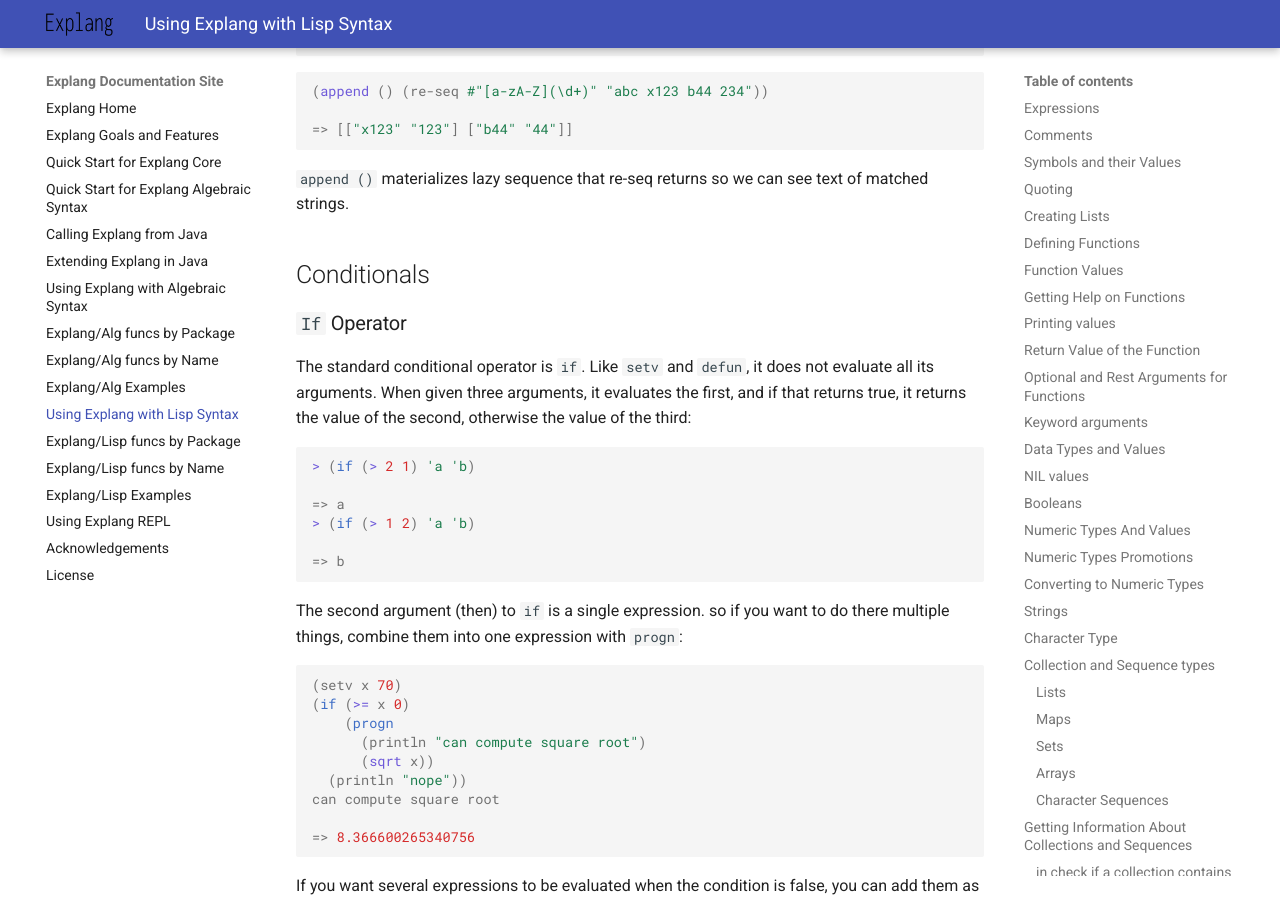
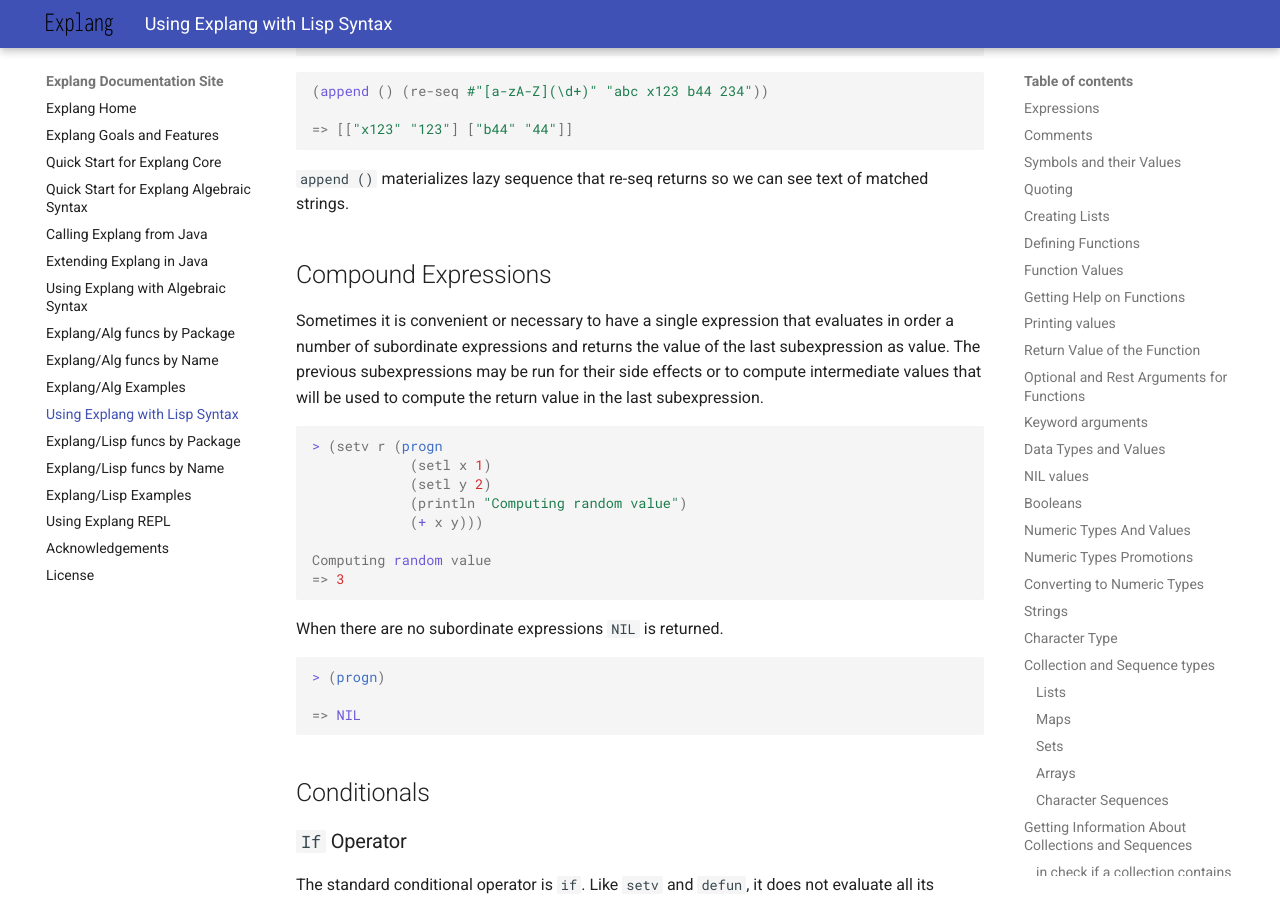
Before and after one commit to opsit-io/opsit-explang-docs, an MkDocs documentation site: the page built from docs/explang-lisp.md, in a window 1280 px wide and 900 px high, scrolled down 33731 px. Built offline with MkDocs 1.6.1 and Material for MkDocs 9.7.7, drawn with Linux system fonts in a browser that asks for light colours.

Commit message:
feat: add chapter on (progn)

````diff
--- a/docs/explang-lisp.md
+++ b/docs/explang-lisp.md
@@ -1869,6 +1869,33 @@
 see text of matched strings.
 
 
+Compound Expressions
+--------------------
+
+Sometimes it is convenient or necessary to have a single expression that
+evaluates in order a number of subordinate expressions and returns the value
+of the last subexpression as value.  The previous subexpressions may be run
+for their side effects or to compute intermediate values that will be used
+to compute the return value in the last subexpression.
+
+```lisp
+> (setv r (progn
+            (setl x 1)
+            (setl y 2)
+            (println "Computing random value")
+            (+ x y)))
+
+Computing random value
+=> 3
+```
+
+When there are no subordinate expressions `NIL` is returned.
+
+```lisp
+> (progn)
+
+=> NIL
+```
 
 Conditionals
 ------------
````
Also changed, not shown: docs/explang-alg.md (+21 -4 lines).
